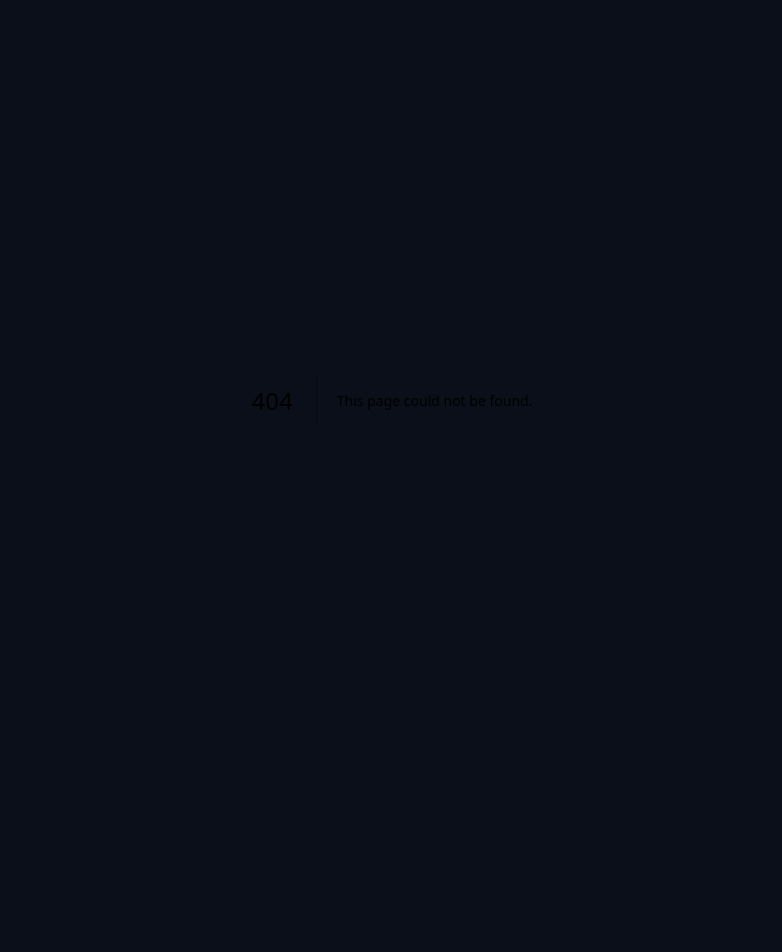
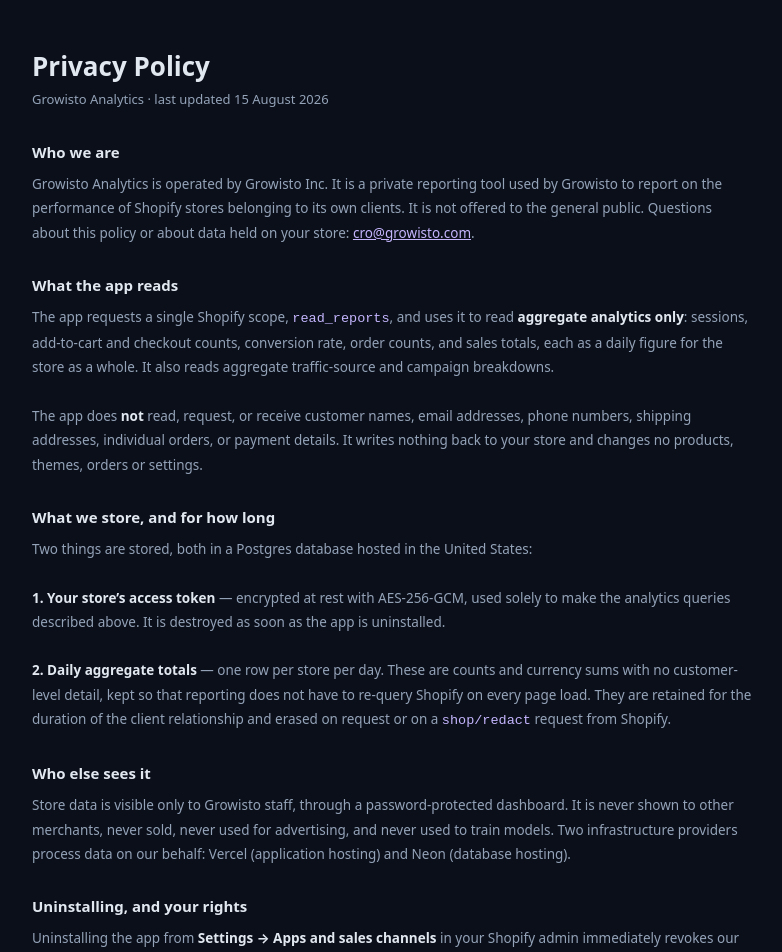
Before and after one commit to ashishsinghgrowisto/shopify-dashboard-app, a Next.js app: page /privacy in a window 1280 px wide. Before the commit this address had no page. Shown: the top 952 px of the page, without its empty margins (248-1030 px from the left). Before the commit the page ends 800 px from the top, so only its background shows below. Built offline with nearby package versions, Linux system fonts and the light colour scheme.

Commit message:
Add the privacy policy app review requires

```diff
--- /dev/null
+++ b/app/privacy/page.js
@@ -0,0 +1,115 @@
+// app/privacy/page.js
+// Public privacy policy. App review requires a reachable privacy policy URL, and
+// it has to describe what the app genuinely does — a boilerplate policy claiming
+// to collect customer records would contradict the scopes we request.
+
+export const metadata = {
+  title: "Privacy Policy — Growisto Analytics",
+  description:
+    "How the Growisto Analytics app handles data from connected Shopify stores.",
+};
+
+const CL = {
+  bg: "#0B0F1A",
+  cd: "#131825",
+  bd: "#1E2A42",
+  tx: "#E2E8F0",
+  mt: "#94A3B8",
+  al: "#C4B5FD",
+};
+
+function Section({ title, children }) {
+  return (
+    <section style={{ marginBottom: 30 }}>
+      <h2 style={{ fontSize: 15, margin: "0 0 10px", color: CL.tx }}>{title}</h2>
+      <div style={{ fontSize: 13.5, lineHeight: 1.8, color: CL.mt }}>{children}</div>
+    </section>
+  );
+}
+
+export default function Privacy() {
+  return (
+    <main
+      style={{
+        margin: 0,
+        background: CL.bg,
+        color: CL.tx,
+        fontFamily: "system-ui, -apple-system, sans-serif",
+        minHeight: "100vh",
+        padding: "48px 20px",
+      }}
+    >
+      <div style={{ maxWidth: 720, margin: "0 auto" }}>
+        <h1 style={{ fontSize: 26, margin: "0 0 6px" }}>Privacy Policy</h1>
+        <p style={{ fontSize: 13, color: CL.mt, margin: "0 0 34px" }}>
+          Growisto Analytics · last updated 15 August 2026
+        </p>
+
+        <Section title="Who we are">
+          Growisto Analytics is operated by Growisto Inc. It is a private reporting tool used by
+          Growisto to report on the performance of Shopify stores belonging to its own clients. It is
+          not offered to the general public. Questions about this policy or about data held on your
+          store: <a href="mailto:cro@growisto.com" style={{ color: CL.al }}>cro@growisto.com</a>.
+        </Section>
+
+        <Section title="What the app reads">
+          The app requests a single Shopify scope, <code style={{ color: CL.al }}>read_reports</code>,
+          and uses it to read <strong style={{ color: CL.tx }}>aggregate analytics only</strong>:
+          sessions, add-to-cart and checkout counts, conversion rate, order counts, and sales totals,
+          each as a daily figure for the store as a whole. It also reads aggregate traffic-source and
+          campaign breakdowns.
+          <br />
+          <br />
+          The app does <strong style={{ color: CL.tx }}>not</strong> read, request, or receive
+          customer names, email addresses, phone numbers, shipping addresses, individual orders, or
+          payment details. It writes nothing back to your store and changes no products, themes,
+          orders or settings.
+        </Section>
+
+        <Section title="What we store, and for how long">
+          Two things are stored, both in a Postgres database hosted in the United States:
+          <br />
+          <br />
+          <strong style={{ color: CL.tx }}>1. Your store&rsquo;s access token</strong> — encrypted at
+          rest with AES-256-GCM, used solely to make the analytics queries described above. It is
+          destroyed as soon as the app is uninstalled.
+          <br />
+          <br />
+          <strong style={{ color: CL.tx }}>2. Daily aggregate totals</strong> — one row per store per
+          day. These are counts and currency sums with no customer-level detail, kept so that
+          reporting does not have to re-query Shopify on every page load. They are retained for the
+          duration of the client relationship and erased on request or on a{" "}
+          <code style={{ color: CL.al }}>shop/redact</code> request from Shopify.
+        </Section>
+
+        <Section title="Who else sees it">
+          Store data is visible only to Growisto staff, through a password-protected dashboard. It is
+          never shown to other merchants, never sold, never used for advertising, and never used to
+          train models. Two infrastructure providers process data on our behalf: Vercel (application
+          hosting) and Neon (database hosting).
+        </Section>
+
+        <Section title="Uninstalling, and your rights">
+          Uninstalling the app from <strong style={{ color: CL.tx }}>Settings → Apps and sales
+          channels</strong> in your Shopify admin immediately revokes our access and destroys the
+          stored token. Shopify then sends us a{" "}
+          <code style={{ color: CL.al }}>shop/redact</code> request 48 hours later, at which point the
+          stored aggregates for your store are deleted.
+          <br />
+          <br />
+          You may ask us at any time what we hold about your store, or ask for it to be deleted,
+          by emailing <a href="mailto:cro@growisto.com" style={{ color: CL.al }}>cro@growisto.com</a>.
+          We respond to Shopify&rsquo;s{" "}
+          <code style={{ color: CL.al }}>customers/data_request</code> and{" "}
+          <code style={{ color: CL.al }}>customers/redact</code> webhooks; because no customer-level
+          data is stored, there is generally nothing to return or erase in response to them.
+        </Section>
+
+        <Section title="Changes">
+          If this policy changes materially, connected merchants will be notified by email at the
+          address on their Shopify account before the change takes effect.
+        </Section>
+      </div>
+    </main>
+  );
+}
```
